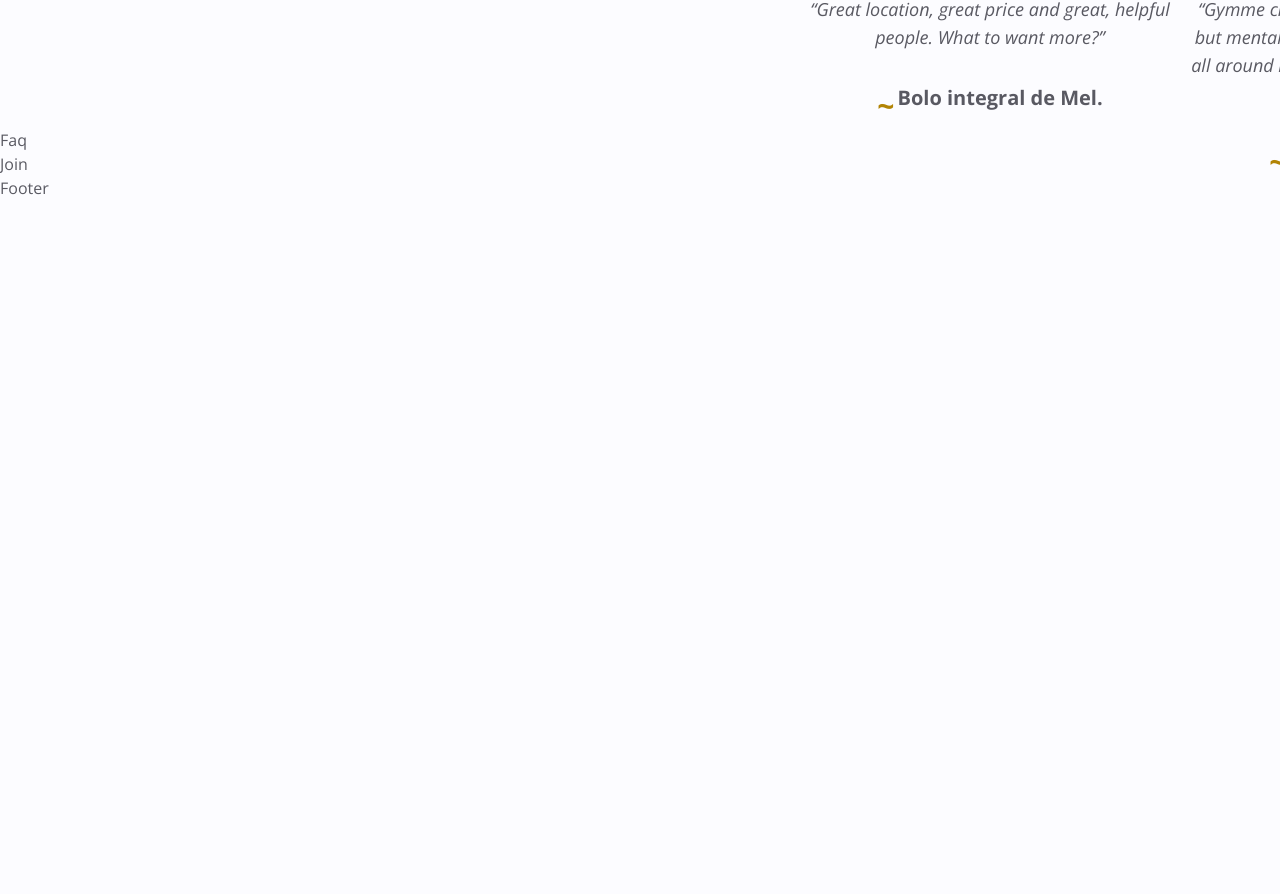
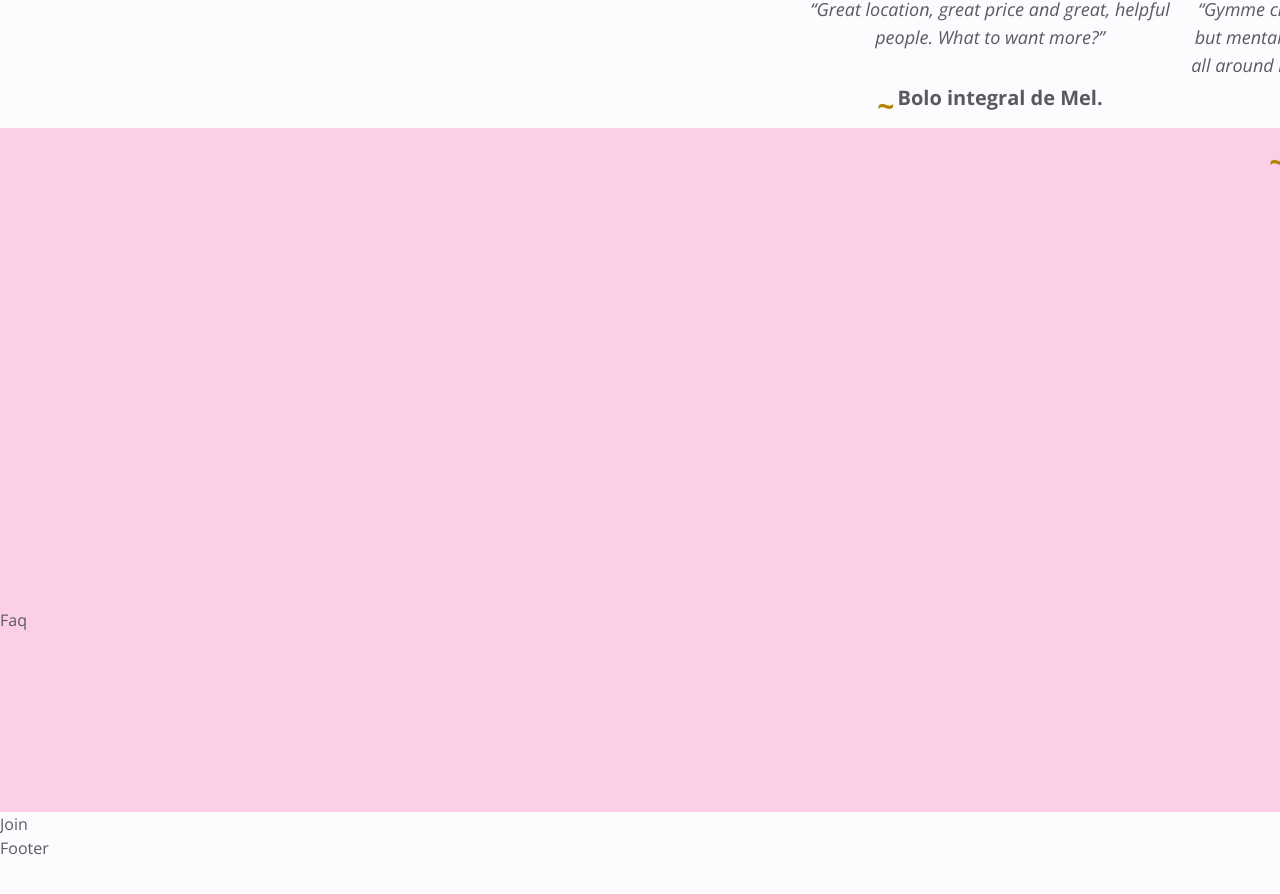
Before and after one commit to k-nylander/Mel_Selvagem-free, a React (Create React App) app: page / in a window 1280 px wide. Shown: the part 2480-3374 px from the top of the page. Built offline with nearby package versions, Linux system fonts and the light colour scheme; the HTML template or start-up script is replaced by a standard one.

Commit message:
feat: faq part 3

```diff
--- a/src/components/Faq.js
+++ b/src/components/Faq.js
@@ -10,7 +10,9 @@ const Faq = () => {
   // destrucuture faq data
   const { icon, title, accordions } = faq;
   return (
-    <section>Faq</section>
+    <section className='bg-pink-200 section pt-[480px] lb:pt-[280px]'>
+      Faq
+    </section>
   );
 };
 
```
